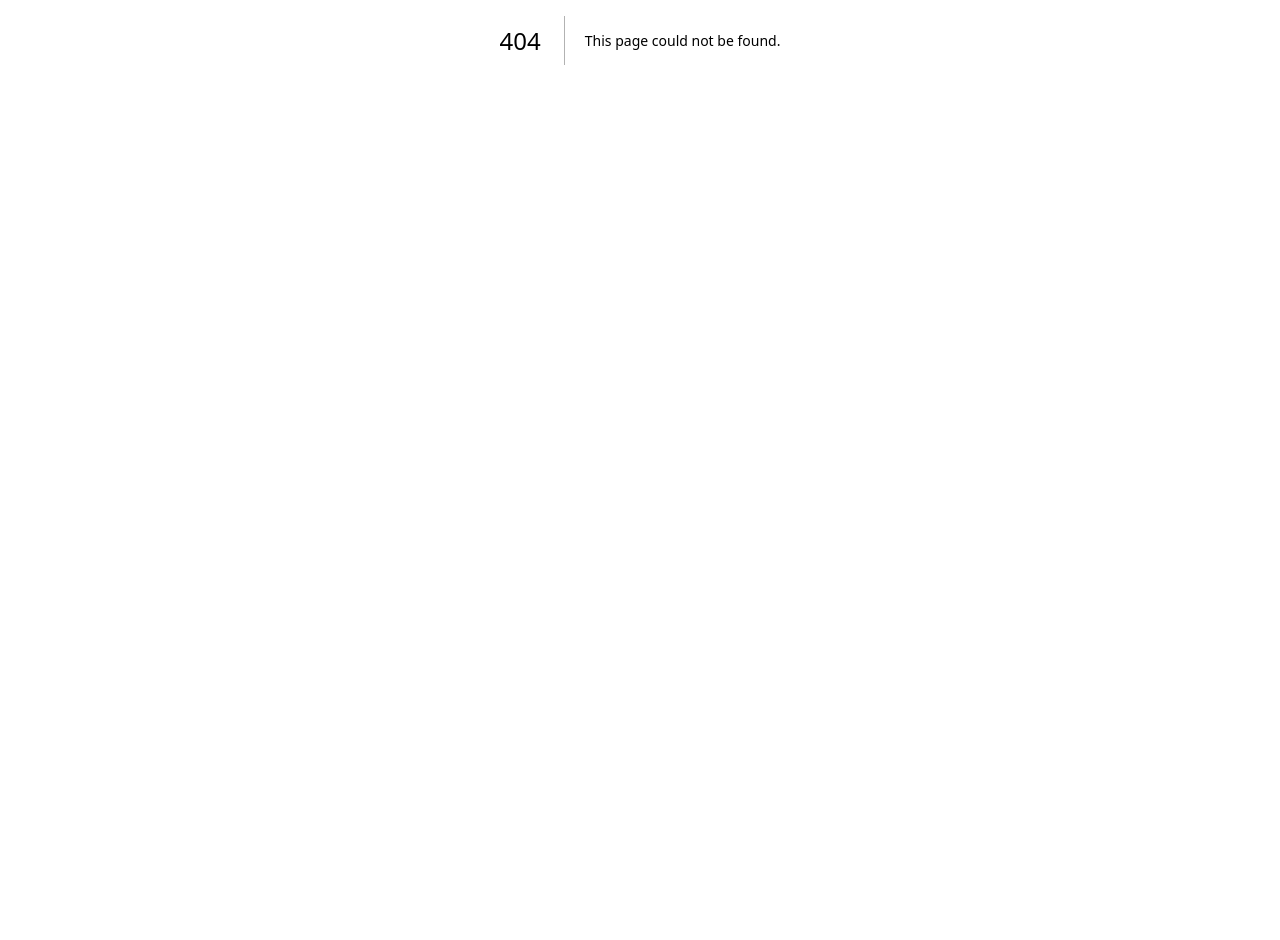
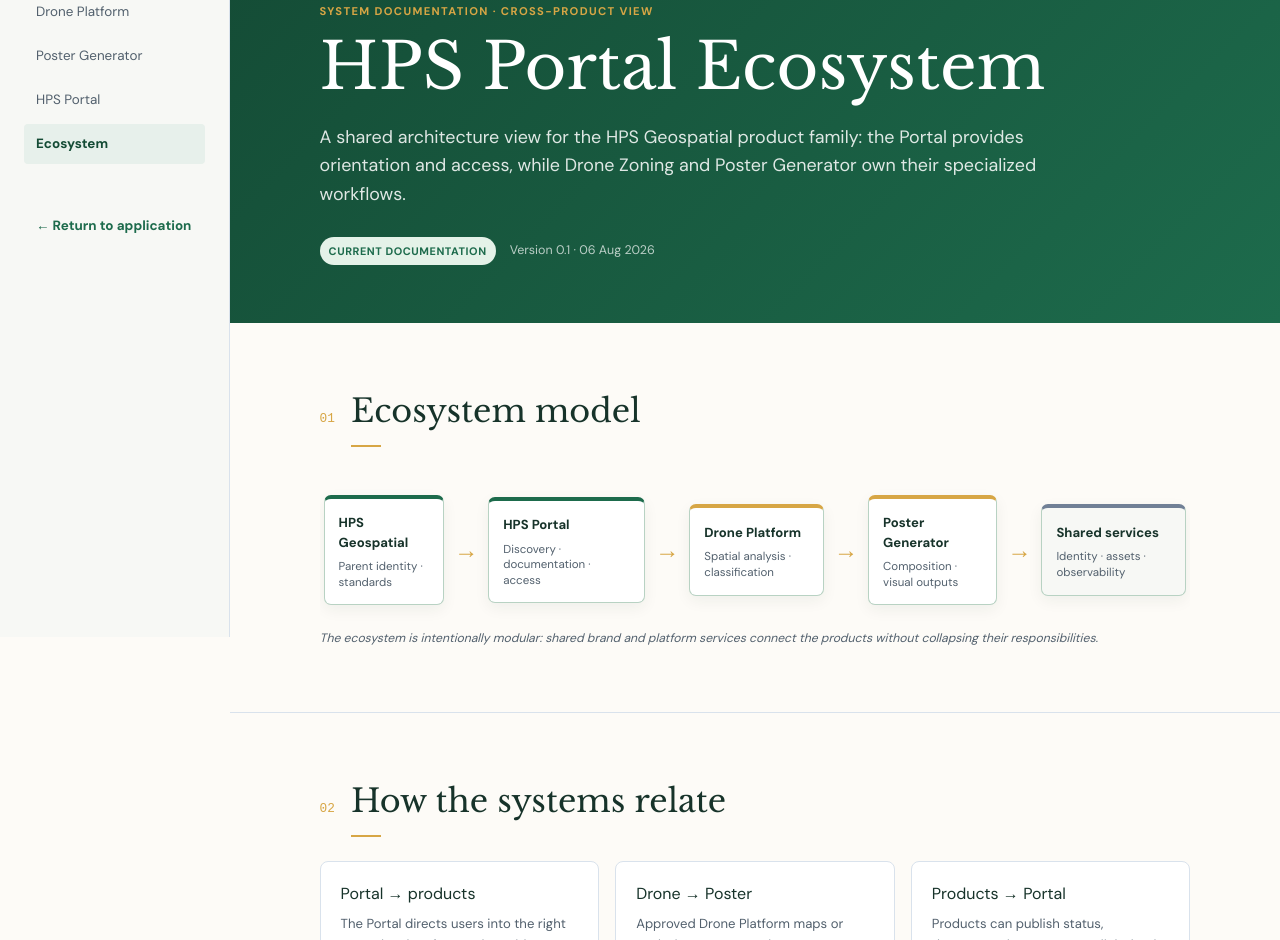
Before and after one commit to slyberia/hydrographic-poster-generator, a Next.js app in the folder frontend/: page /documentation/ecosystem in a window 1280 px wide. Before the commit this address had no page. Shown: the part 360-1300 px from the top of the page. Before the commit the page ends 800 px from the top, so only its background shows below. Built offline with nearby package versions, Linux system fonts and the light colour scheme.

Commit message:
Add HPS executive overview and documentation

```diff
--- /dev/null
+++ b/frontend/src/app/documentation/ecosystem/page.tsx
@@ -0,0 +1,11 @@
+import { ArchitectureDiagram, DocPage, DocSection, Note, Status } from "../components";
+
+export default function EcosystemDocumentation() {
+  return <DocPage system="HPS Portal ecosystem" eyebrow="System documentation · cross-product view" title="HPS Portal Ecosystem" summary="A shared architecture view for the HPS Geospatial product family: the Portal provides orientation and access, while Drone Zoning and Poster Generator own their specialized workflows.">
+    <DocSection number="01" title="Ecosystem model"><ArchitectureDiagram nodes={[{label:"HPS Geospatial",detail:"Parent identity · standards",tone:""},{label:"HPS Portal",detail:"Discovery · documentation · access",tone:""},{label:"Drone Platform",detail:"Spatial analysis · classification",tone:"data"},{label:"Poster Generator",detail:"Composition · visual outputs",tone:"data"},{label:"Shared services",detail:"Identity · assets · observability",tone:"future"}]} caption="The ecosystem is intentionally modular: shared brand and platform services connect the products without collapsing their responsibilities." /></DocSection>
+    <DocSection number="02" title="How the systems relate"><div className="doc-grid"><article className="doc-card"><h3>Portal → products</h3><p>The Portal directs users into the right operational surface and provides shared context, documentation, and contact paths.</p></article><article className="doc-card"><h3>Drone → Poster</h3><p>Approved Drone Platform maps or analysis outputs may become source material for a designed poster or briefing artifact.</p></article><article className="doc-card"><h3>Products → Portal</h3><p>Products can publish status, documentation, outputs, or links back to the Portal without surrendering their core workflows.</p></article></div><Note tone="important">The ecosystem should share identity, brand tokens, and link conventions first. Data sharing and shared persistence should be introduced only where ownership and governance are explicit.</Note></DocSection>
+    <DocSection number="03" title="Cross-system principles"><ol className="doc-grid"><li className="doc-card"><h3>Clear ownership</h3><p>Each system owns its domain data, workflows, and implementation decisions.</p></li><li className="doc-card"><h3>Explainable handoffs</h3><p>When one system consumes another system’s output, preserve source, version, attribution, and status metadata.</p></li><li className="doc-card"><h3>Shared design language</h3><p>Use HPS Geospatial tokens and logo rules while maintaining distinct product identities.</p></li><li className="doc-card"><h3>Implemented vs proposed</h3><p>Label planned exports, integrations, and services until they are verified in production code.</p></li></ol></DocSection>
+    <DocSection number="04" title="Shared stack candidates"><div className="doc-grid"><article className="doc-card"><Status>Available</Status><h3>HPS design system</h3><p>Corporate logo assets, color tokens, typography guidance, and product-brand rules.</p></article><article className="doc-card"><Status tone="decision">To confirm</Status><h3>Identity and access</h3><p>Decide whether products share workspace identity, a central portal account, or independent access controls.</p></article><article className="doc-card"><Status tone="planned">Planned</Status><h3>Artifact exchange</h3><p>Define a durable contract for maps, posters, metadata, downloads, and versioned outputs.</p></article></div></DocSection>
+    <DocSection number="05" title="Next architecture decisions"><ul><li>Confirm the canonical repository and deployment target for each system.</li><li>Inventory which services are truly shared versus product-specific.</li><li>Define identity, permissions, and public/private boundaries.</li><li>Specify the metadata contract for Drone Platform outputs consumed by Poster Generator.</li><li>Choose whether documentation is authored in code, a CMS, or a repository-backed content workflow.</li></ul></DocSection>
+  </DocPage>;
+}
```
